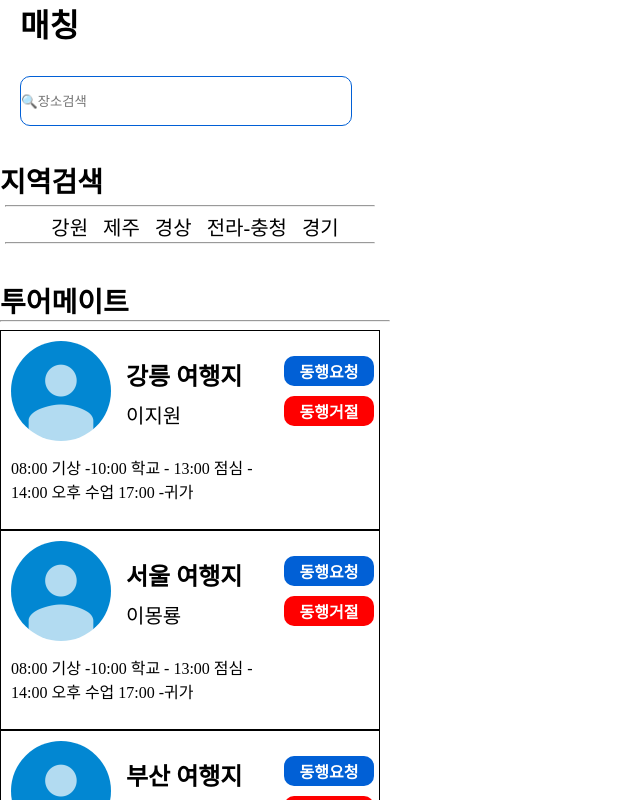
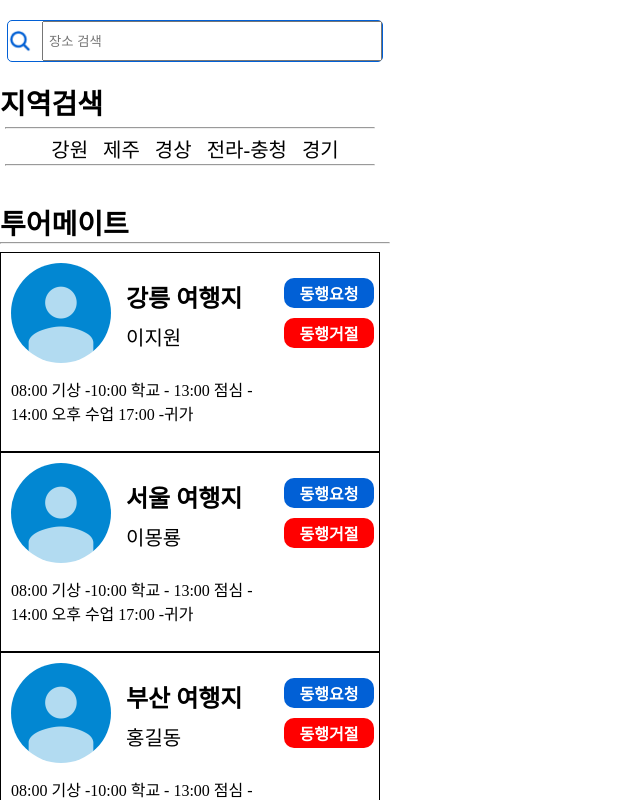
Before and after one commit to leave-assistant/TourMate, a Next.js app: page /Matching/basic in a window 1280 px wide. Shown: the top 800 px of the page, without its empty margins (0-640 px from the left). Built offline with nearby package versions, Linux system fonts and the light colour scheme.

Commit message:
검색창변경

```diff
--- a/src/pages/Matching/Top.tsx
+++ b/src/pages/Matching/Top.tsx
@@ -3,11 +3,16 @@ import styled from 'styled-components';
 
 const Top = () => {
   return (
-    <Box1>
-        <h1>매칭</h1>
-        <Input type="text" id="search" name="search" placeholder='&#128269;장소검색' />
+  <>
+       <SearchContainer>
+          <SearchInputContainer>
+            <SearchIconImage src="/Ai_Image/Search icon.png" alt="Search Icon" />
+            <SearchInput type="text" placeholder="장소 검색" />
+          </SearchInputContainer>
+        </SearchContainer>
 
-    </Box1>
+
+        </>
   );
 }
 
@@ -36,6 +41,35 @@ height:50px;
 width: 332px;
 border-radius: 10px;
 margin:30px auto;
-=
+
 
 `;
+const SearchIconImage = styled.img`
+  width: 24px;
+  height: 24px;
+  cursor: pointer;
+  margin-right: 10px;
+`;
+
+
+const SearchContainer = styled.div`
+  display: flex;
+  flex-direction: column;
+  align-items: center;
+  justify-content: space-between;
+  margin-top: 20px;
+  margin-bottom: 20px;
+`;
+const SearchInputContainer = styled.div`
+  display: flex;
+  align-items: center;
+  justify-content: space-between;
+  border: 1px solid #0160D6;
+  border-radius: 5px;
+`;
+const SearchInput = styled.input`
+  width: 340px;
+  height: 40px;
+  padding: 5px;
+  outline: none;
+`;
```
